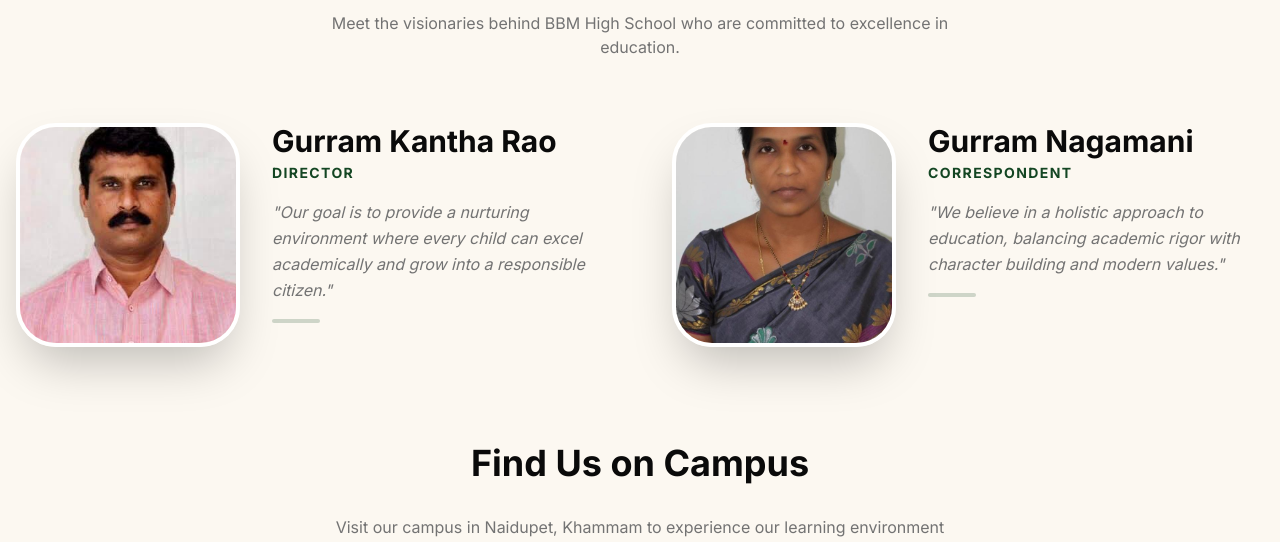
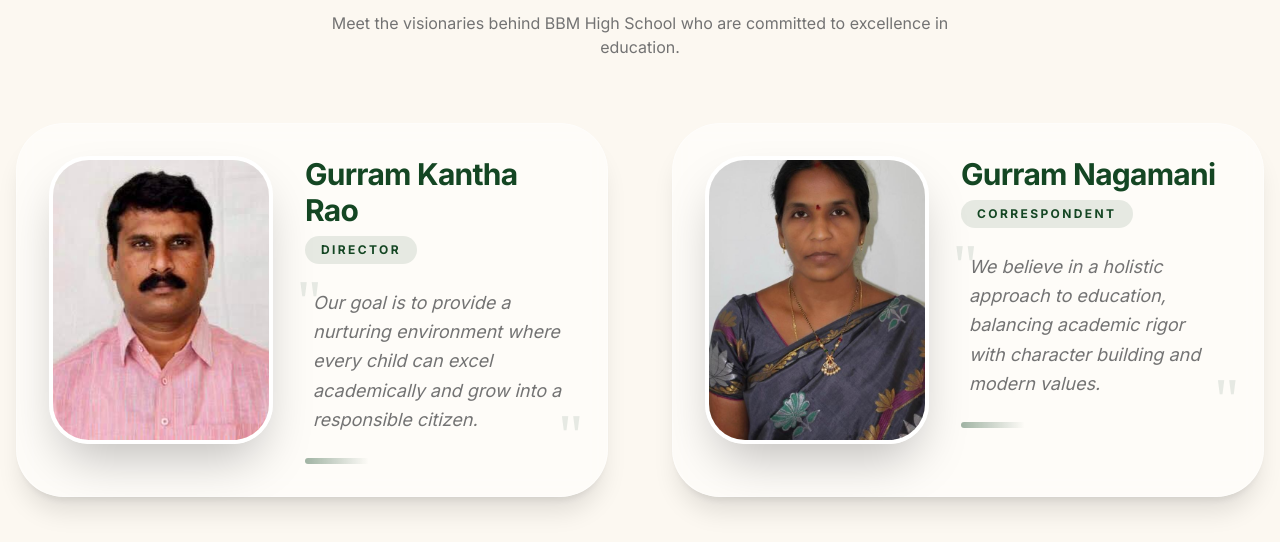
Before and after one commit to alphaharisolutions-lgtm/BBM-SCHOOL, a React (Vite) app: page / in a window 1280 px wide. Shown: the part 2565-3107 px from the top of the page. Built offline with nearby package versions, Linux system fonts and the light colour scheme; a web font is replaced by a local one.

Commit message:
Improve leadership card design and sizing

```diff
--- a/src/pages/Home.tsx
+++ b/src/pages/Home.tsx
@@ -265,29 +265,39 @@
           ].map((leader, i) => (
             <motion.div
               key={leader.name}
-              initial={{ opacity: 0, y: 30 }}
-              whileInView={{ opacity: 1, y: 0 }}
-              transition={{ delay: i * 0.2 }}
+              initial={{ opacity: 0, scale: 0.9 }}
+              whileInView={{ opacity: 1, scale: 1 }}
+              whileHover={{ y: -10 }}
+              transition={{ delay: i * 0.2, duration: 0.5 }}
               viewport={{ once: true }}
-              className="flex flex-col md:flex-row gap-8 items-center md:items-start text-center md:text-left"
+              className="relative group bg-white/50 backdrop-blur-sm rounded-[3rem] p-8 border border-white/40 shadow-xl hover:shadow-2xl transition-all duration-500"
             >
-              <div className="w-48 h-48 md:w-56 md:h-56 shrink-0 rounded-[2.5rem] overflow-hidden shadow-2xl border-4 border-white">
+              <div className="flex flex-col lg:flex-row gap-8 items-center lg:items-start">
+                <div className="w-48 h-60 md:w-56 md:h-72 shrink-0 rounded-[2.5rem] overflow-hidden shadow-2xl border-4 border-white relative">
                   <img
                     src={leader.image}
                     alt={leader.name}
-                  className="w-full h-full object-cover"
+                    className="w-full h-full object-cover transition-transform duration-700 group-hover:scale-110"
                     referrerPolicy="no-referrer"
                   />
+                  <div className="absolute inset-0 bg-gradient-to-t from-primary/40 to-transparent opacity-0 group-hover:opacity-100 transition-opacity duration-500" />
                 </div>
-              <div className="space-y-4">
-                <div className="space-y-1">
-                  <h3 className="text-2xl md:text-3xl font-bold">{leader.name}</h3>
-                  <p className="text-primary font-bold uppercase tracking-widest text-sm">{leader.role}</p>
+                <div className="space-y-6 flex-1 text-center lg:text-left">
+                  <div className="space-y-2">
+                    <h3 className="text-3xl font-bold tracking-tight text-primary">{leader.name}</h3>
+                    <div className="inline-block px-4 py-1.5 rounded-full bg-primary/10 text-primary font-black uppercase tracking-[0.2em] text-xs">
+                      {leader.role}
                     </div>
-                <p className="text-muted-foreground leading-relaxed italic">
-                  "{leader.message}"
+                  </div>
+                  <div className="relative">
+                    <span className="absolute -top-4 -left-2 text-6xl text-primary/10 font-serif">"</span>
+                    <p className="text-muted-foreground leading-relaxed italic text-lg px-2">
+                      {leader.message}
                     </p>
-                <div className="w-12 h-1 bg-primary/20 mx-auto md:mx-0 rounded-full" />
+                    <span className="absolute -bottom-8 -right-2 text-6xl text-primary/10 font-serif">"</span>
+                  </div>
+                  <div className="w-16 h-1.5 bg-gradient-to-r from-primary/40 to-transparent mx-auto lg:mx-0 rounded-full mt-4" />
+                </div>
               </div>
             </motion.div>
           ))}
```
Lines whose indentation alone changed are shown as unchanged.
